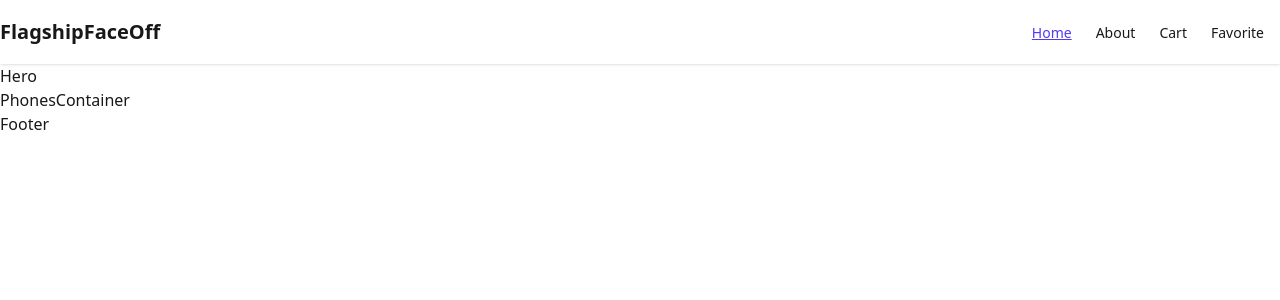
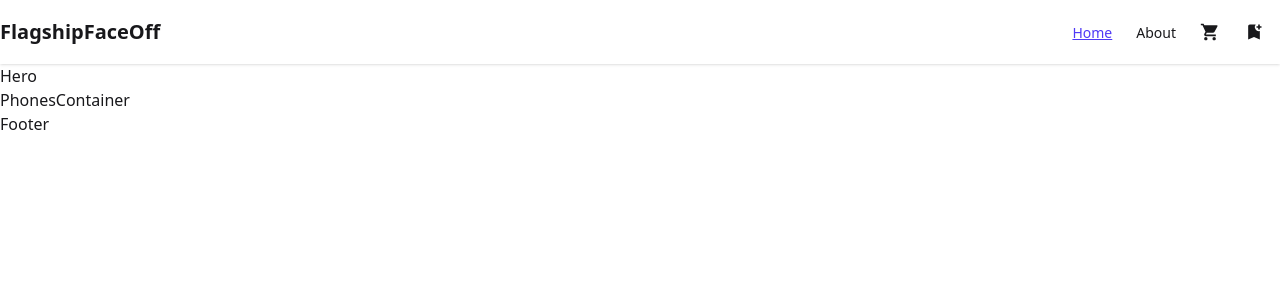
Before and after one commit to md-zeon/Flagship-Face-Off, a React (Vite) app: page / in a window 1280 px wide. Shown: the top 300 px of the page. Built offline with nearby package versions, Linux system fonts and the light colour scheme.

Commit message:
Added React Icons

```diff
--- a/package.json
+++ b/package.json
@@ -13,6 +13,7 @@
     "@tailwindcss/vite": "^4.1.4",
     "react": "^19.0.0",
     "react-dom": "^19.0.0",
+    "react-icons": "^5.5.0",
     "react-router": "^7.5.1",
     "tailwindcss": "^4.1.4"
   },
--- a/src/components/Navbar.jsx
+++ b/src/components/Navbar.jsx
@@ -1,5 +1,6 @@
 import React from "react";
 import { Link, NavLink } from "react-router";
+import { MdBookmarkAdd, MdShoppingCart } from "react-icons/md";
 
 const Navbar = () => {
 	return (
@@ -32,21 +33,36 @@ const Navbar = () => {
 						className='menu menu-sm dropdown-content bg-base-100 rounded-box z-1 mt-3 w-52 p-2 shadow'
 					>
 					<li>
-							<a>Item 1</a>
+						<NavLink
+							className={({ isActive }) => (isActive ? "text-indigo-600 underline" : "")}
+							to='/'
+						>
+							Home
+						</NavLink>
 					</li>
 					<li>
-							<a>Parent</a>
-							<ul className='p-2'>
-								<li>
-									<a>Submenu 1</a>
+						<NavLink
+							className={({ isActive }) => (isActive ? "text-indigo-600 underline" : "")}
+							to='/about'
+						>
+							About
+						</NavLink>
 					</li>
 					<li>
-									<a>Submenu 2</a>
-								</li>
-							</ul>
+						<NavLink
+							className={({ isActive }) => (isActive ? "text-indigo-600 underline" : "")}
+							to='/cart'
+						>
+							<MdShoppingCart size={20} />
+						</NavLink>
 					</li>
 					<li>
-							<a>Item 3</a>
+						<NavLink
+							className={({ isActive }) => (isActive ? "text-indigo-600 underline" : "")}
+							to='/favorites'
+						>
+							<MdBookmarkAdd size={20} />
+						</NavLink>
 					</li>
 					</ul>
 				</div>
@@ -60,16 +76,36 @@ const Navbar = () => {
 			<div className='navbar-end hidden lg:flex'>
 				<ul className='menu menu-horizontal px-1'>
 					<li>
-						<NavLink className={({isActive}) => isActive ? "text-indigo-600 underline" : ""} to='/'>Home</NavLink>
+						<NavLink
+							className={({ isActive }) => (isActive ? "text-indigo-600 underline" : "")}
+							to='/'
+						>
+							Home
+						</NavLink>
 					</li>
 					<li>
-						<NavLink className={({isActive}) => isActive ? "text-indigo-600 underline" : ""} to='/about'>About</NavLink>
+						<NavLink
+							className={({ isActive }) => (isActive ? "text-indigo-600 underline" : "")}
+							to='/about'
+						>
+							About
+						</NavLink>
 					</li>
 					<li>
-						<NavLink className={({isActive}) => isActive ? "text-indigo-600 underline" : ""} to='/cart'>Cart</NavLink>
+						<NavLink
+							className={({ isActive }) => (isActive ? "text-indigo-600 underline" : "")}
+							to='/cart'
+						>
+							<MdShoppingCart size={20} />
+						</NavLink>
 					</li>
 					<li>
-						<NavLink className={({isActive}) => isActive ? "text-indigo-600 underline" : ""} to='/favorites'>Favorite</NavLink>
+						<NavLink
+							className={({ isActive }) => (isActive ? "text-indigo-600 underline" : "")}
+							to='/favorites'
+						>
+							<MdBookmarkAdd size={20} />
+						</NavLink>
 					</li>
 				</ul>
 			</div>
```
Also changed, not shown: 1 other file (tests, documents, lock files or other folders). Lines whose indentation alone changed are shown as unchanged.
